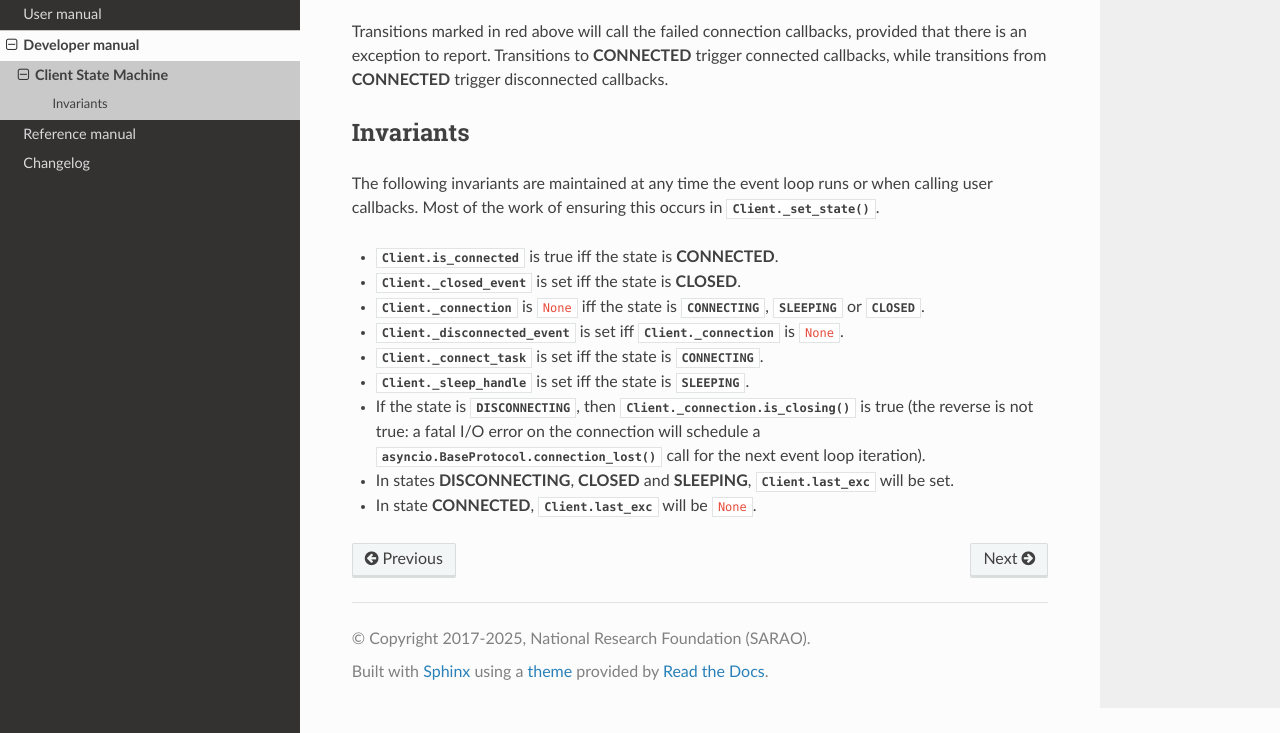
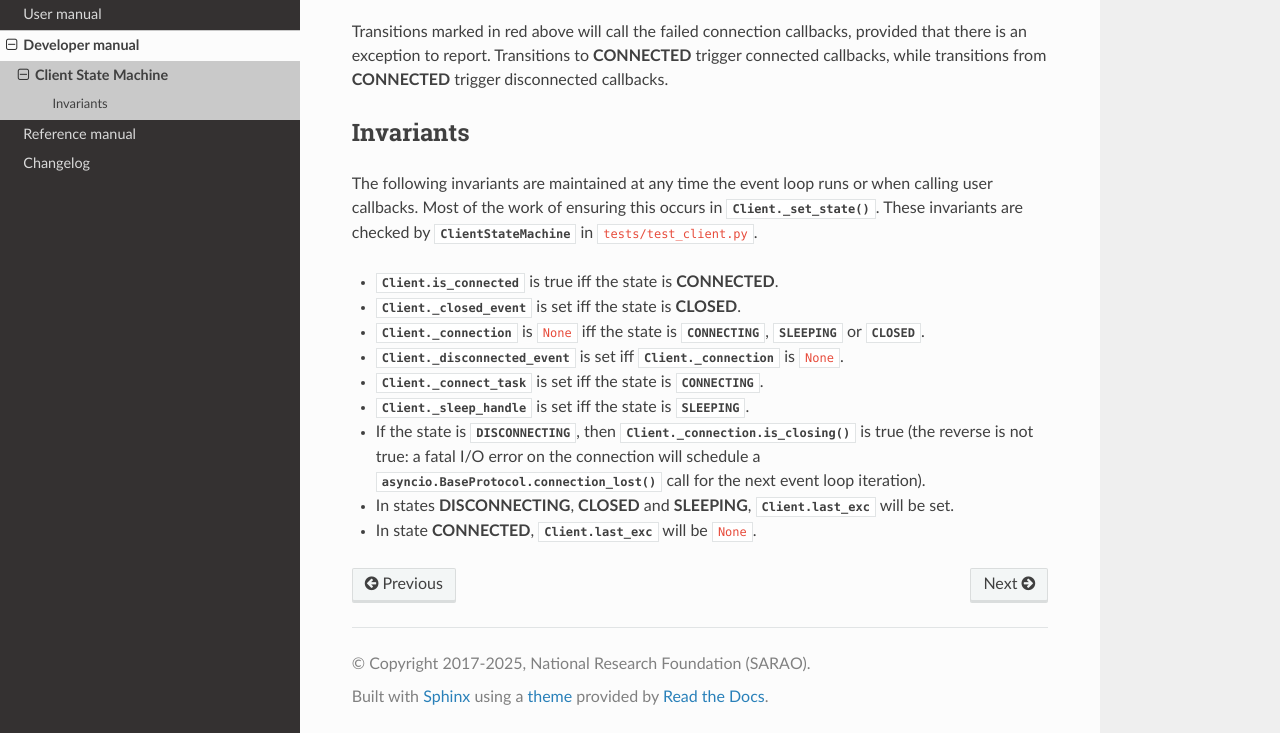
Before and after one commit to ska-sa/aiokatcp, a Sphinx documentation site: the page built from doc/dev/client_fsm.rst, in a window 1280 px wide and 900 px high, scrolled down 827 px, cut to the strip 167-900 px from the top of the window. Built offline with Sphinx 7.4.7 and the Read the Docs theme 3.1.0, drawn with Linux system fonts in a browser that asks for light colours; the version number could not be read and is left out.

Commit message:
Link from dev docs to ClientStateMachine.

```diff
--- a/doc/dev/client_fsm.rst
+++ b/doc/dev/client_fsm.rst
@@ -68,7 +68,8 @@ Invariants
 ----------
 The following invariants are maintained at any time the event loop runs or
 when calling user callbacks. Most of the work of ensuring this occurs in
-:meth:`.Client._set_state`.
+:meth:`.Client._set_state`. These invariants are checked by
+:class:`!ClientStateMachine` in :file:`tests/test_client.py`.
 
 - :attr:`.Client.is_connected` is true iff the state is **CONNECTED**.
 - :attr:`.Client._closed_event` is set iff the state is **CLOSED**.
```
